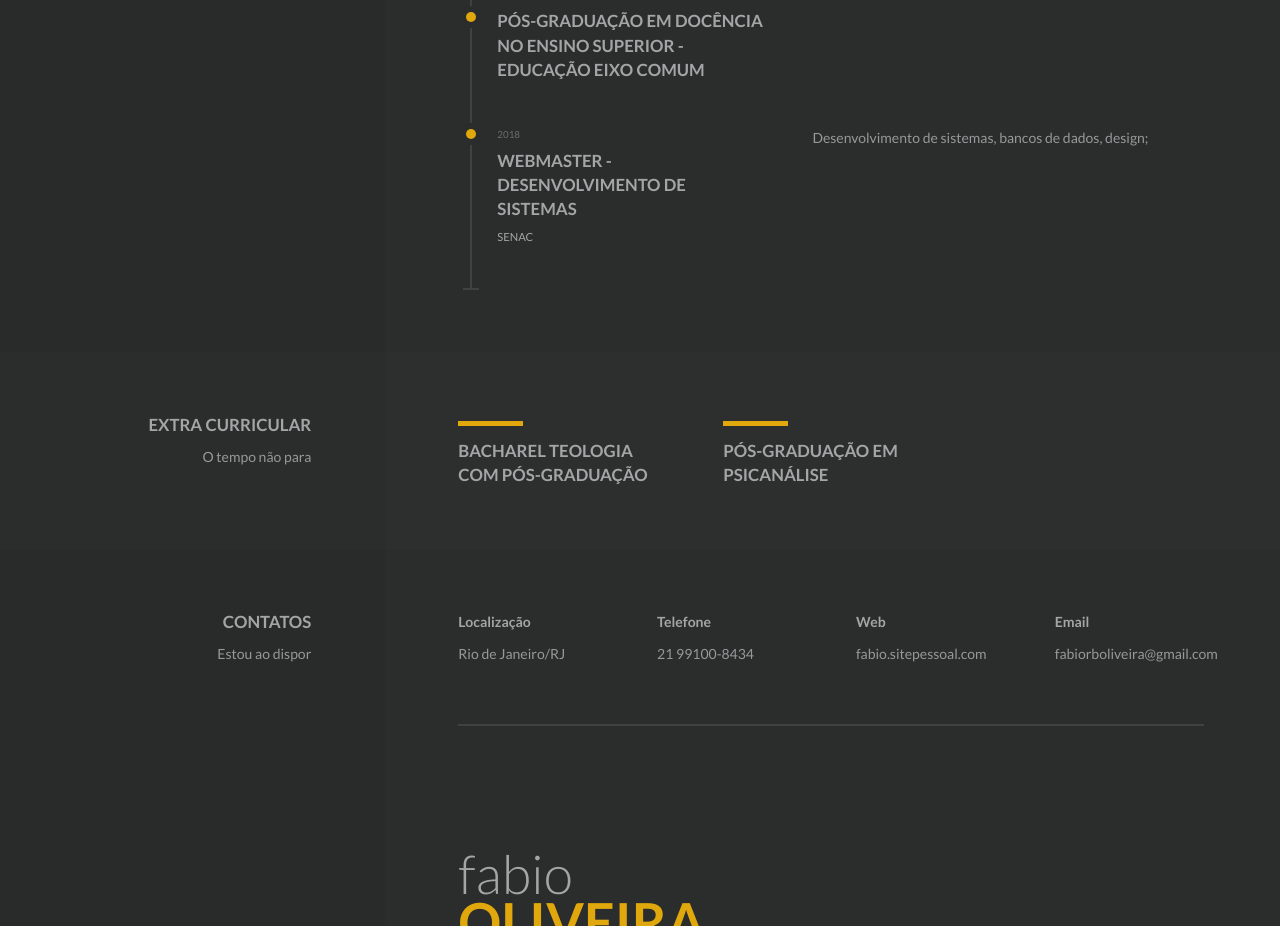
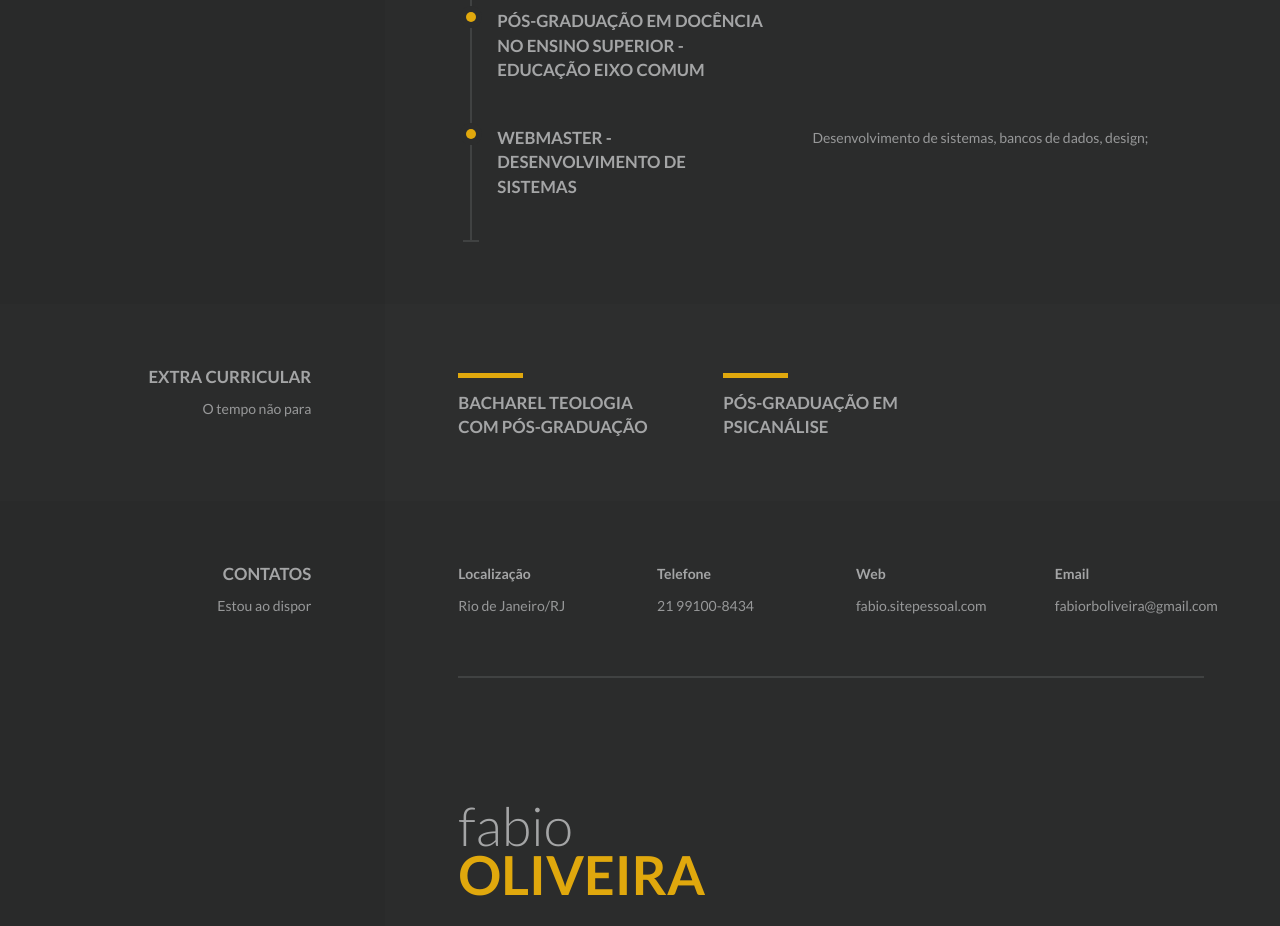
Before and after one commit to FabioRBO/curriculo, a plain HTML site: page index.html in a window 1280 px wide. Shown: the part 2940-3866 px from the top of the page. Drawn offline with Linux system fonts and the light colour scheme; files whose address does not match are found by name.

Commit message:
index.html

```diff
--- a/index.html
+++ b/index.html
@@ -752,13 +752,7 @@
                                         <div class="o-content">
                                             <div class="o-grid">
                                                 <div class="o-grid__col-md-5">
-                                                    <div class="c-work__timeframe">
-                                                        2018
-                                                    </div>
                                                     <h3 class="c-work__heading">WebMaster - Desenvolvimento de Sistemas</h3>
-                                                    <h4 class="c-work__title">
-                                                        SENAC
-                                                    </h4>
                                                 </div>
                                                 <div class="o-grid__col-md-7">
                                                     <p>
```
